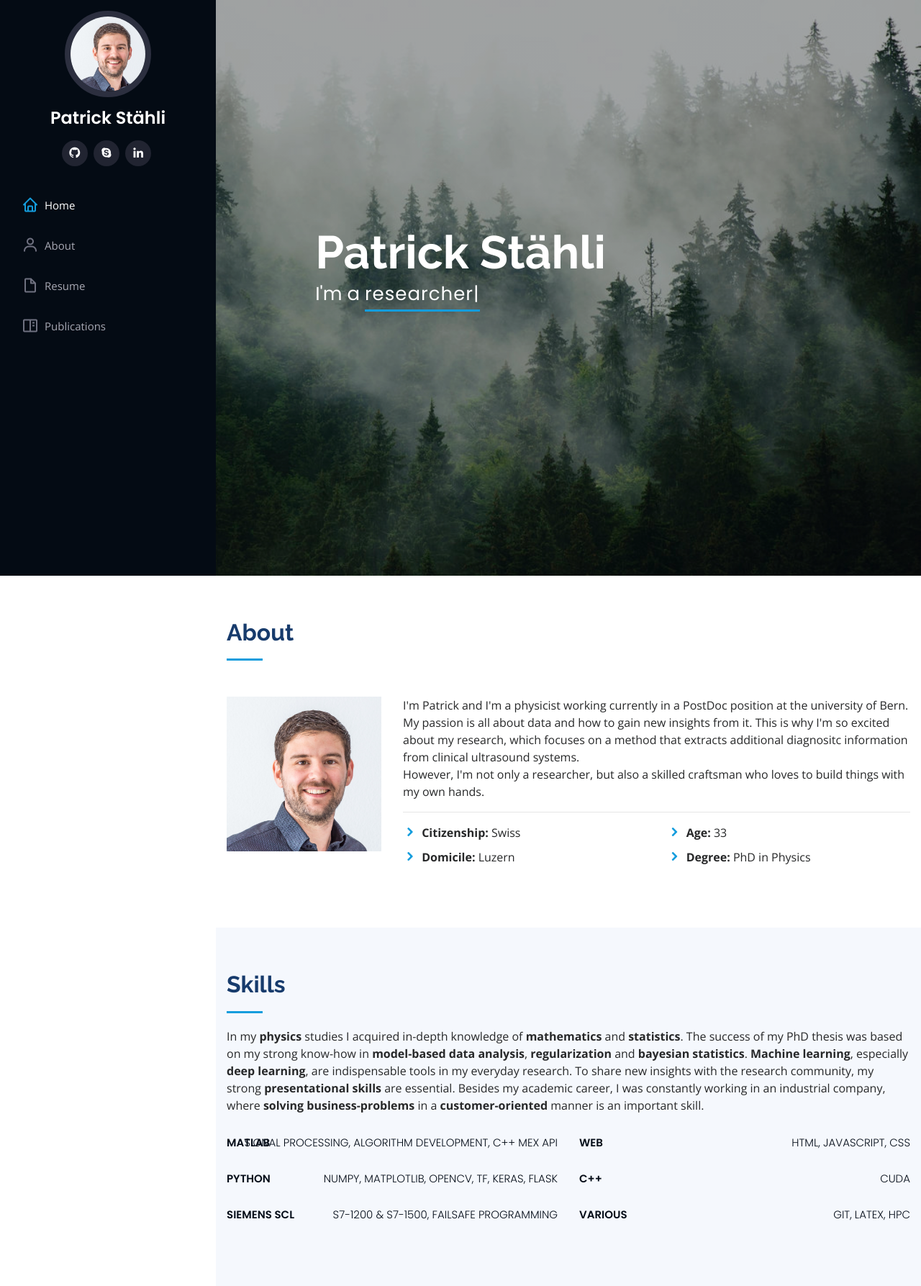
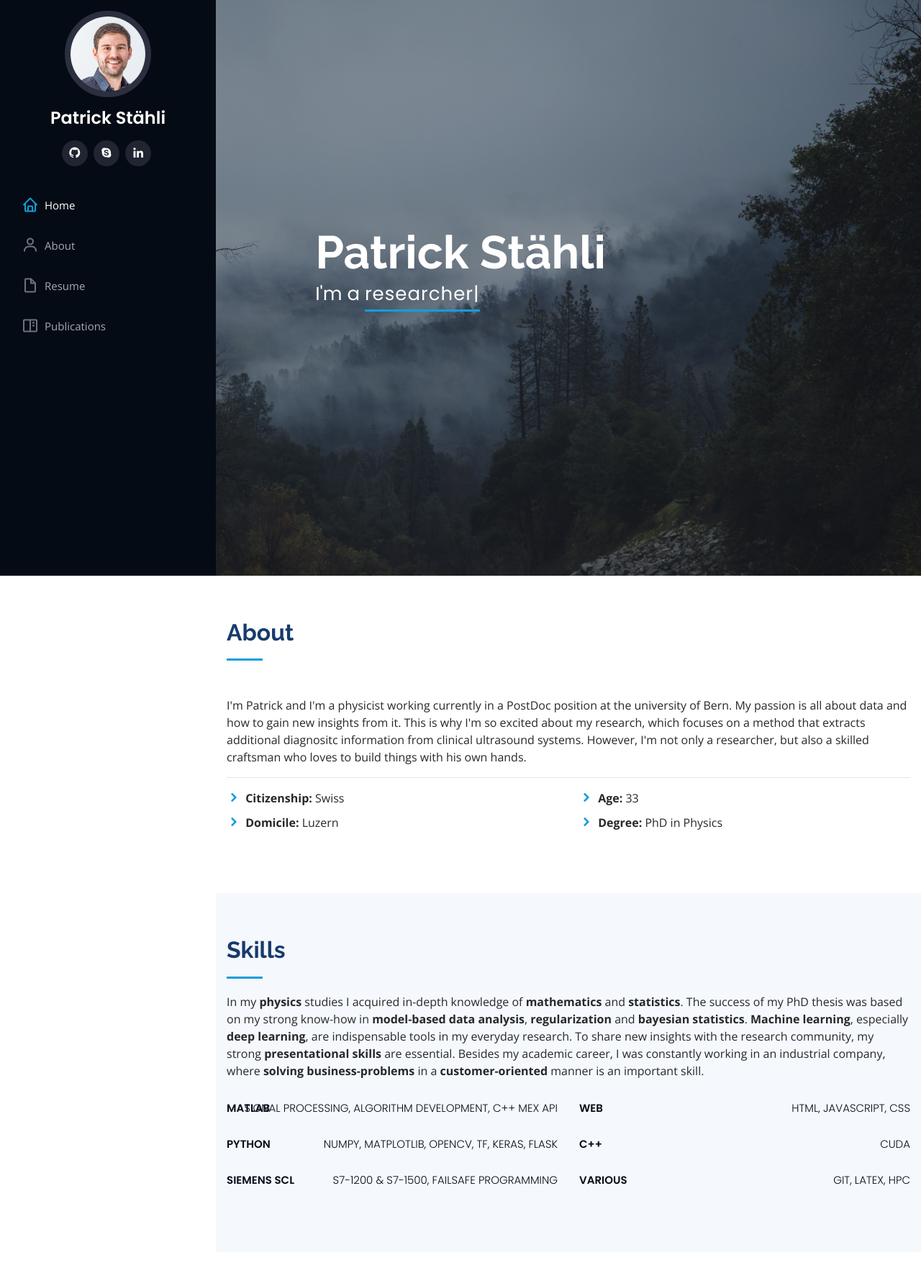
Before and after one commit to PatrickStaehli/portfolio_website, a Flask app: page / in a window 1280 px wide. Shown: the top 1787 px of the page at 72% size. Run offline with Flask 2, Linux system fonts and the light colour scheme; some libraries are stand-ins or nearby versions.

Commit message:
Removes about picture

```diff
--- a/webapp/templates/index.html
+++ b/webapp/templates/index.html
@@ -82,11 +82,13 @@
         </div>
 
         <div class="row">
-          <div class="col-lg-3" data-aos="fade-right">
+          <!--
+		  <div class="col-lg-3" data-aos="fade-right">
             <img src="static/assets/img/profile-img.jpg" class="img-fluid" alt="">
           </div>
-          <div class="col-lg-9 pt-4 pt-lg-0 content" data-aos="fade-left">
-			<p>I'm Patrick and I'm a physicist working currently in a PostDoc position at the university of Bern. My passion is all about data and how to gain new insights from it. This is why I'm so excited about my research, which focuses on a method that extracts additional diagnositc information from clinical ultrasound systems. <br>			However, I'm not only a researcher, but also a skilled craftsman who loves to build things with my own hands. </p>
+		  -->
+          <div class="col-lg-12 pt-12 pt-lg-0 content" data-aos="fade-left">
+			<p>I'm Patrick and I'm a physicist working currently in a PostDoc position at the university of Bern. My passion is all about data and how to gain new insights from it. This is why I'm so excited about my research, which focuses on a method that extracts additional diagnositc information from clinical ultrasound systems. However, I'm not only a researcher, but also a skilled craftsman who loves to build things with his own hands. </p>
 			<hr>
             <div class="row">
               <div class="col-lg-6">
```
Also changed, not shown: webapp/static/assets/img/hero-bg.jpg, webapp/static/assets/img/hero-bg_2.jpg (added), webapp/static/assets/img/profile-img-2.jpg (added), webapp/static/assets/img/profile-img_.jpg (added), webapp/static/assets/img/profile-img_2.jpg (added).
